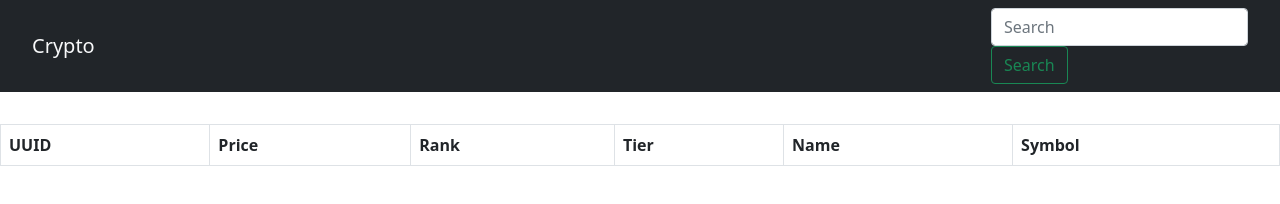
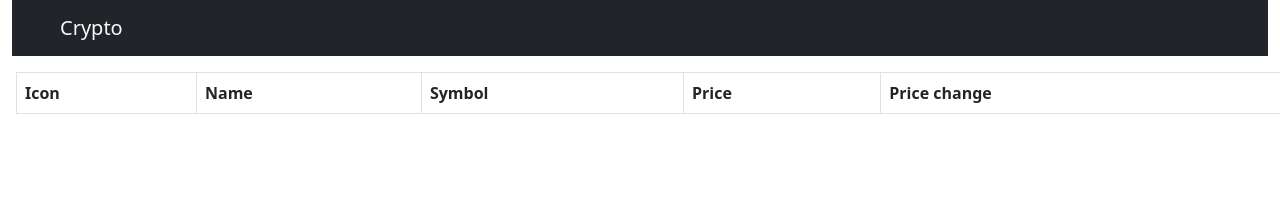
Before and after one commit to amijeet/vueChallenge, a plain HTML site: page index.html in a window 1280 px wide. Drawn offline with nearby package versions, Linux system fonts and the light colour scheme; no server answers.

Commit message:
changed format

```diff
--- a/app.js
+++ b/app.js
@@ -23,12 +23,11 @@ fetch(`${proxyURL}${baseURL}`, {
 
 				coinsData.forEach((coin) => {
 					cryptoCoins += "<tr>";
-					cryptoCoins += `<td> ${coin.uuid} </td>`;
-					cryptoCoins += `<td> ${coin.price} </td>`;
-					cryptoCoins += `<td> ${coin.rank} </td>`;
-					cryptoCoins += `<td> ${coin.tier} </td>`;
+					cryptoCoins += `<td> <img src="${coin.iconUrl}" width="20px"> </td>`;
 					cryptoCoins += `<td> ${coin.name} </td>`;
 					cryptoCoins += `<td> ${coin.symbol} </td>`;
+					cryptoCoins += `<td> $ ${Math.round(coin.price)} </td>`;
+					cryptoCoins += `<td> ${coin.change} </td>`;
 					("</tr>");
 				});
 				document.getElementById("data").innerHTML = cryptoCoins;
--- a/index.html
+++ b/index.html
@@ -18,31 +18,21 @@
 	</head>
 	<body>
 		<!-- navbar section -->
-		<nav class="navbar navbar-light bg-dark justify-content-between">
-			<a class="navbar-brand text-light logo">Crypto</a>
-			<form class="form-inline logo">
-				<input
-					class="form-control mr-sm-2"
-					type="search"
-					placeholder="Search"
-					aria-label="Search"
-				/>
-				<button class="btn btn-outline-success my-2 my-sm-0" type="submit">
-					Search
-				</button>
-			</form>
-		</nav>
+		<div class="container-fluid">
+			<nav class="navbar navbar-expand-lg navbar-light bg-dark">
+				<a class="navbar-brand text-light brand-custom" href="#">Crypto</a>
+			</nav>
+		</div>
 
 		<!-- table section -->
-		<table class="table table-bordered table-custom">
+		<table class="table table-bordered table-custom table-custom">
 			<thead>
 				<tr>
-					<th scope="col">UUID</th>
-					<th scope="col">Price</th>
-					<th scope="col">Rank</th>
-					<th scope="col">Tier</th>
+					<th scope="col">Icon</th>
 					<th scope="col">Name</th>
 					<th scope="col">Symbol</th>
+					<th scope="col">Price</th>
+					<th scope="col">Price change</th>
 				</tr>
 			</thead>
 			<tbody id="data"></tbody>
--- a/style.css
+++ b/style.css
@@ -1,6 +1,10 @@
 .table-custom {
-	margin-top: 2rem;
+	margin: 1rem;
+	color: aliceblue;
 }
 .logo {
 	padding: 0 2rem 0 2rem;
 }
+.brand-custom {
+	padding: 3rem;
+}
```
